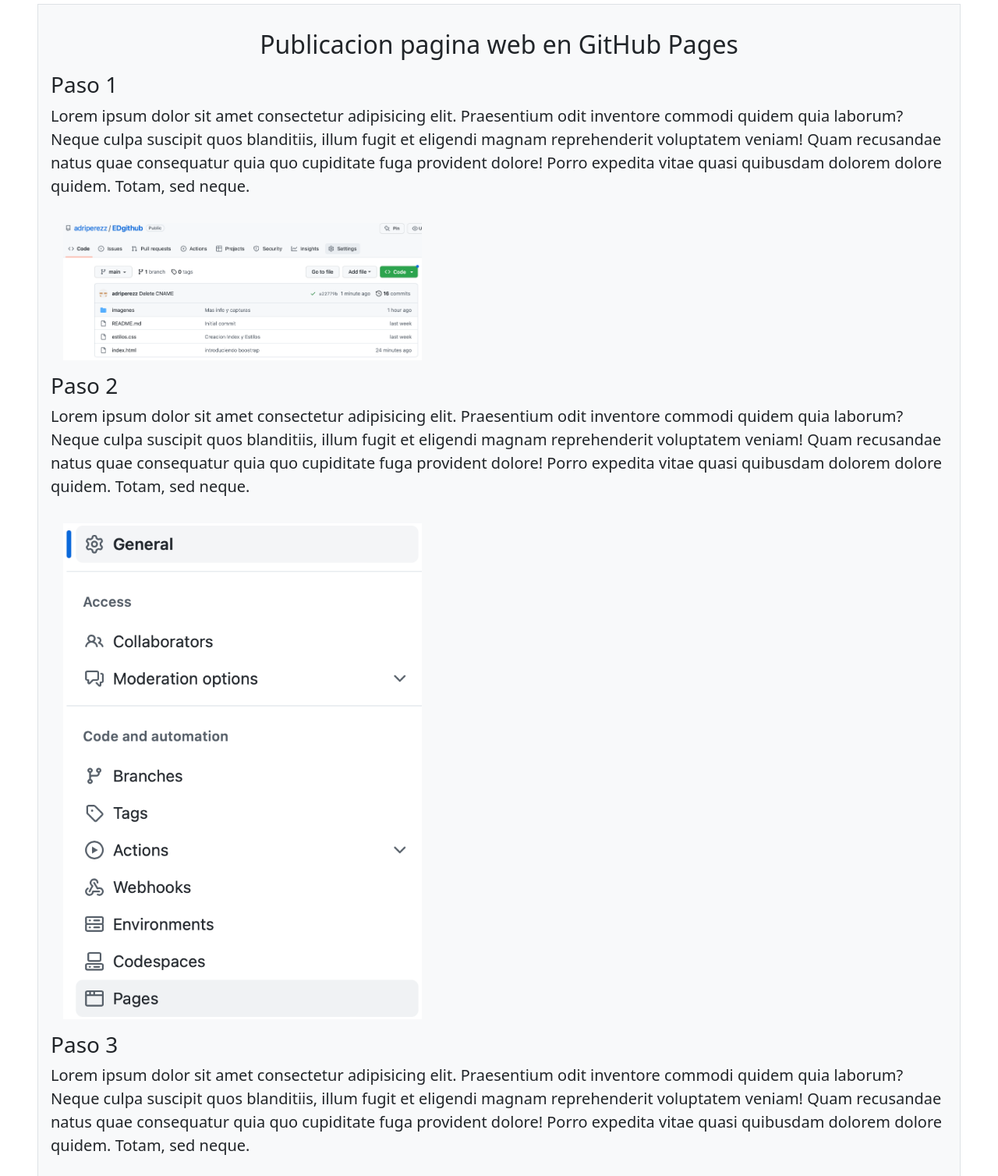
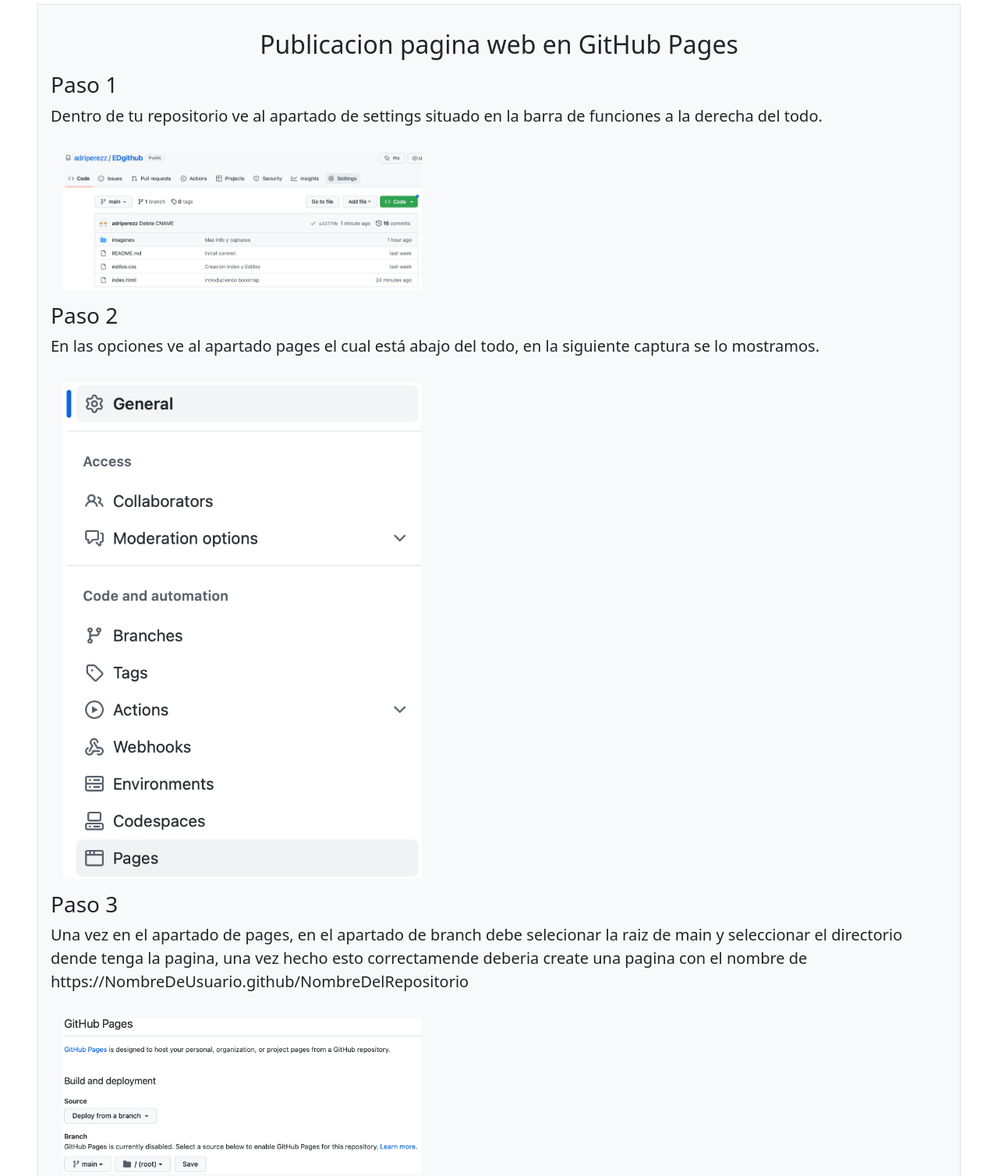
Before and after one commit to adriperezz/EDgithub, a plain HTML site: page index.html in a window 1280 px wide. Shown: the part 2260-3768 px from the top of the page at 78% size. Drawn offline with nearby package versions, Linux system fonts and the light colour scheme.

Commit message:
final informacion

```diff
--- a/index.html
+++ b/index.html
@@ -71,20 +71,18 @@
             <h2 class="h2 text-center m-3">Publicacion pagina web en GitHub Pages</h2>
             <div class="step">
                 <h3 class="h3">Paso 1</h3>
-                <p>Lorem ipsum dolor sit amet consectetur adipisicing elit. Praesentium odit inventore commodi quidem quia laborum? Neque culpa suscipit quos blanditiis, illum fugit et eligendi magnam reprehenderit voluptatem veniam! Quam recusandae natus quae consequatur quia quo cupiditate fuga provident dolore! Porro expedita vitae quasi quibusdam dolorem dolore quidem. Totam, sed neque.</p>
+                <p>Dentro de tu repositorio ve al apartado de settings situado en la barra de funciones a la derecha del todo.</p>
                 <img src="./imagenes/paso1-pages.png" alt="paso1-pages" class="m-3 img-fluid">
             </div>
             <div class="step">
                 <h3 class="h3">Paso 2</h3>
-                <p>Lorem ipsum dolor sit amet consectetur adipisicing elit. Praesentium odit inventore commodi quidem quia laborum? Neque culpa suscipit quos blanditiis, illum fugit et eligendi magnam reprehenderit voluptatem veniam! Quam recusandae natus quae consequatur quia quo cupiditate fuga provident dolore! Porro expedita vitae quasi quibusdam dolorem dolore quidem. Totam, sed neque.</p>
+                <p>En las opciones ve al apartado pages el cual está abajo del todo, en la siguiente captura se lo mostramos.</p>
                 <img src="./imagenes/paso2-pages.png" alt="paso2-pages" class="m-3 img-fluid">
             </div>
             <div class="step">
                 <h3 class="h3">Paso 3</h3>
-                <p>Lorem ipsum dolor sit amet consectetur adipisicing elit. Praesentium odit inventore commodi quidem quia laborum? Neque culpa suscipit quos blanditiis, illum fugit et eligendi magnam reprehenderit voluptatem veniam! Quam recusandae natus quae consequatur quia quo cupiditate fuga provident dolore! Porro expedita vitae quasi quibusdam dolorem dolore quidem. Totam, sed neque.</p>
-                <img src="./imagenes/paso3-pages.png" alt="paso3-pages" class="m-3 img img-fluid">
-            </div>
-        </div>
+                <p>Una vez en el apartado de pages, en el apartado de branch debe selecionar la raiz de main y seleccionar el directorio dende tenga la pagina, una vez hecho esto correctamende deberia create una pagina con el nombre de https://NombreDeUsuario.github/NombreDelRepositorio</p>
+                <img src="./imagenes/paso3-pages.png" alt="paso3-pages" class="m-3 img-fluid">
     </div>
 </body>
 </html>
```
